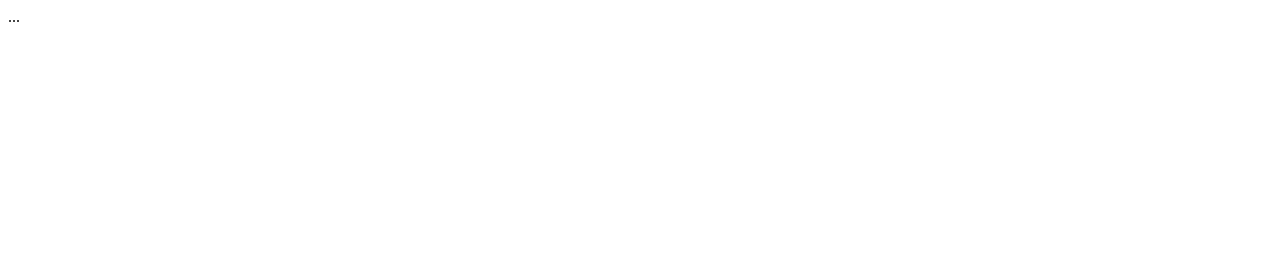
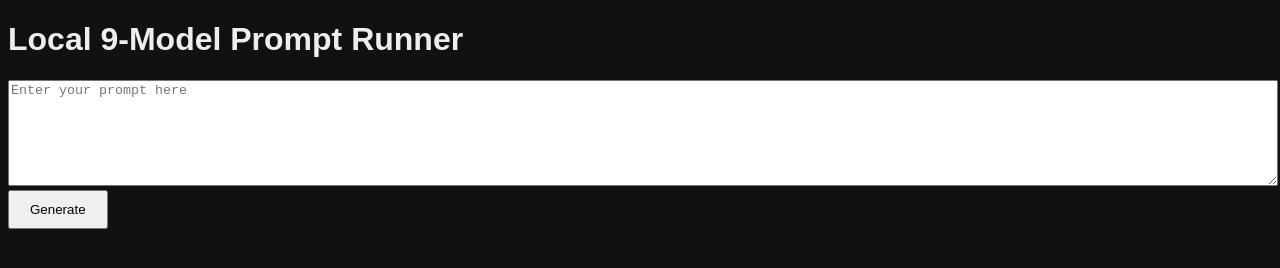
Before and after one commit to profitosis/nft-appraisal-oracle, a website: page nft-appraisal-oracle/public/index.html in a window 1280 px wide. Drawn offline with Linux system fonts and the light colour scheme.

Commit message:
Update index.html

```diff
--- a/nft-appraisal-oracle/public/index.html
+++ b/nft-appraisal-oracle/public/index.html
@@ -1,8 +1,42 @@
-<!DOCTYPE html>
-<html lang="en">
+<!doctype html>
+<html>
 <head>
-  <meta charset="UTF-8" />
-  <meta name="viewport" content="width=device-width, initial-scale=1.0"/>
-  <title>NFT Appraisal Oracle | Groq + Wallet + zkReceipt</title>
-  ...
+<meta charset="utf-8">
+<title>9-Model Prompt Runner</title>
+<style>
+body { font-family: sans-serif; background: #111; color: #eee; }
+textarea { width: 100%; height: 100px; }
+button { padding: 10px 20px; }
+.model-output { background: #222; margin: 10px 0; padding: 10px; border-radius: 5px; }
+.model-name { font-weight: bold; color: #ffae00; }
+</style>
+</head>
+<body>
+<h1>Local 9-Model Prompt Runner</h1>
+<textarea id="prompt" placeholder="Enter your prompt here"></textarea><br>
+<button onclick="sendPrompt()">Generate</button>
+<div id="results"></div>
+
+<script>
+async function sendPrompt() {
+    const prompt = document.getElementById("prompt").value;
+    const res = await fetch("/generate", {
+        method: "POST",
+        headers: { "Content-Type": "application/json" },
+        body: JSON.stringify({ prompt })
+    });
+    const data = await res.json();
+    const container = document.getElementById("results");
+    container.innerHTML = "";
+    data.results.forEach(r => {
+        container.innerHTML += `
+            <div class="model-output">
+                <div class="model-name">${r.model}</div>
+                <div>${r.text || ("<i>" + r.error + "</i>")}</div>
+            </div>
+        `;
+    });
+}
+</script>
+</body>
 </html>
```
